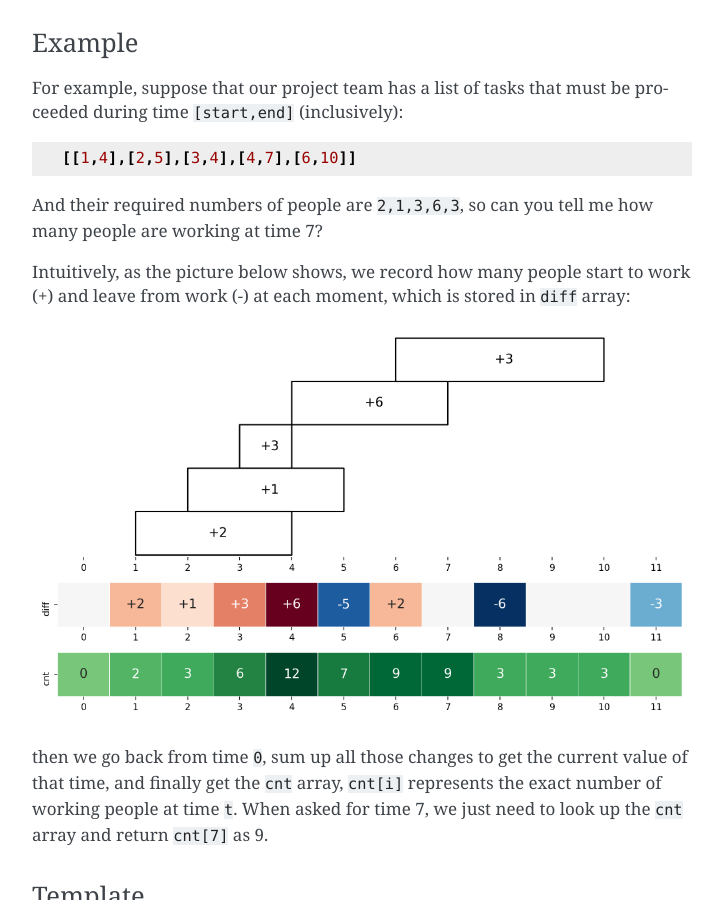
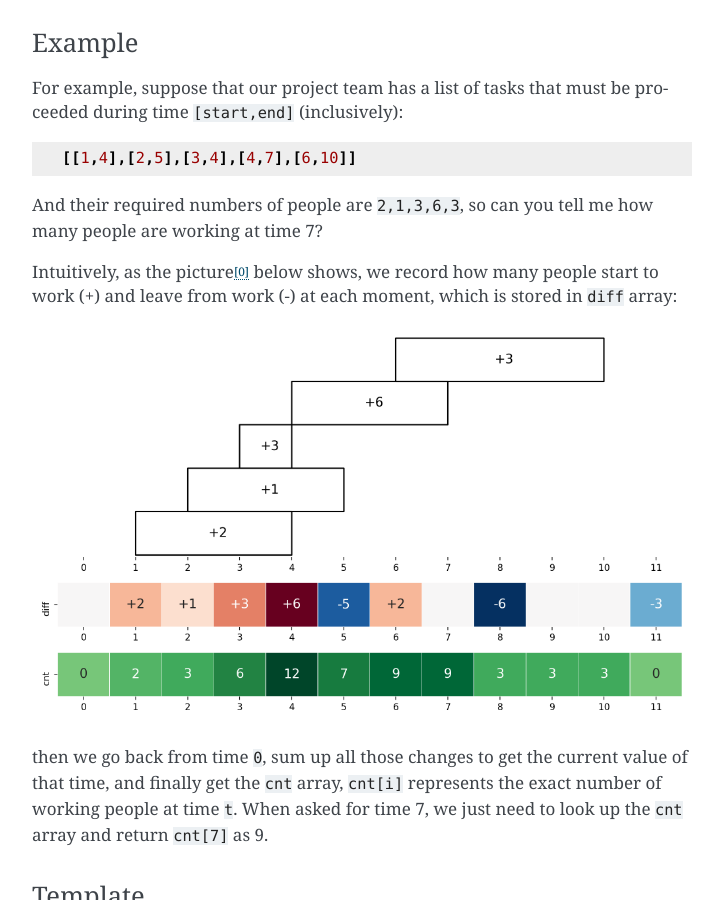
Before and after one commit to li-xin-yi/lctemplates, a Sphinx documentation site: the page built from docs/source/diff-array.md, in a window 1280 px wide and 900 px high, scrolled down 700 px. Shown: the whole window, without its empty margins (388-1111 px from the left). Built offline with Sphinx 7.4.7, drawn with Linux system fonts in a browser that asks for light colours; some of the changed lines change nothing that is shown; some of the changed text lies outside the part shown.

Commit message:
add code ref

```diff
--- a/docs/source/diff-array.md
+++ b/docs/source/diff-array.md
@@ -28,9 +28,11 @@
 
 And their required numbers of people are `2,1,3,6,3`, so can you tell me how many people are working at time 7?
 
-Intuitively, as the picture below shows, we record how many people start to work (+) and leave from work (-) at each moment, which is stored in `diff` array:
+Intuitively, as the picture[^0] below shows, we record how many people start to work (+) and leave from work (-) at each moment, which is stored in `diff` array:
 
 ![](../images/diff-array.png)
+
+[^0]: For the code used to plot this picture, see [this notebook](https://github.com/li-xin-yi/lctemplates/blob/main/plots/diff-array.ipynb)
 
 then we go back from time `0`, sum up all those changes to get the current value of that time, and finally get the `cnt` array, `cnt[i]` represents the exact number of working people at time `t`. When asked for time 7, we just need to look up the `cnt` array and return `cnt[7]` as 9.
 
```
Also changed, not shown: 1 other file.
